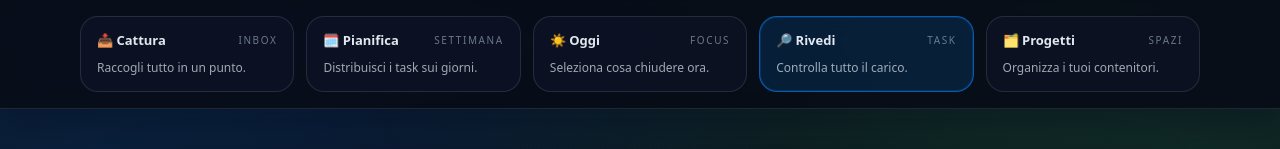
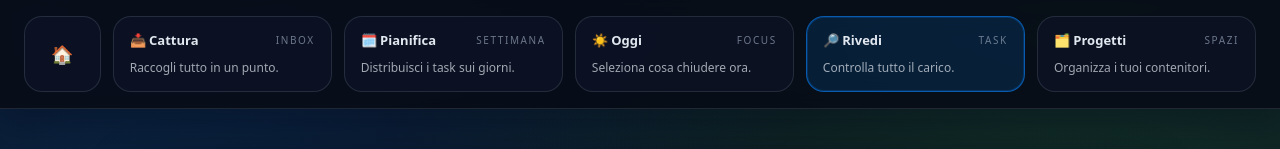
Before and after one commit to Ricc98it/task-control, a Next.js app: page /all in a window 1280 px wide. Shown: the top 149 px of the page. Built offline with nearby package versions, Linux system fonts and the light colour scheme; no server answers.

Commit message:
Update app

```diff
--- a/src/app/globals.css
+++ b/src/app/globals.css
@@ -1098,9 +1098,9 @@ select.glass-input {
 
 .nav-board {
   display: grid;
-  grid-template-columns: repeat(5, minmax(0, 1fr));
+  grid-template-columns: minmax(30px, 0.35fr) repeat(5, minmax(0, 1fr));
   gap: 12px;
-  max-width: 1120px;
+  max-width: 1240px;
   margin: 0 auto;
 }
 
@@ -1226,6 +1226,19 @@ select.glass-input {
   text-decoration: none;
   transition: border-color 0.2s ease, transform 0.2s ease,
     box-shadow 0.2s ease, background 0.2s ease;
+}
+
+.flow-card-home {
+  align-items: center;
+  justify-content: center;
+  min-width: 30px;
+  padding-left: 2px;
+  padding-right: 2px;
+}
+
+.flow-card-home-emoji {
+  font-size: 18px;
+  line-height: 1;
 }
 
 .flow-card:hover {
--- a/src/app/task/[id]/page.tsx
+++ b/src/app/task/[id]/page.tsx
@@ -155,12 +155,12 @@ export default function TaskDetailPage() {
 
     const { error } = await supabase
       .from("tasks")
-      .update({ status: "DONE" })
+      .delete()
       .eq("id", task.id);
 
     setSaving(false);
     if (error) setErr(error.message);
-    else router.push("/today"); // completato = sparisce
+    else router.push("/today"); // completato = eliminato
   }
 
   async function sendToToday() {
--- a/src/components/Icon.tsx
+++ b/src/components/Icon.tsx
@@ -7,7 +7,8 @@ type IconName =
   | "check"
   | "arrow-left"
   | "arrow-right"
-  | "list";
+  | "list"
+  | "home";
 
 type IconProps = {
   name: IconName;
@@ -76,6 +77,14 @@ export default function Icon({ name, size = 18, className }: IconProps) {
           <path d="M4 6h.01M4 12h.01M4 18h.01" />
         </svg>
       );
+    case "home":
+      return (
+        <svg {...common}>
+          <path d="M3 10.5l9-7 9 7" />
+          <path d="M5 10v9h14v-9" />
+          <path d="M9 19v-5h6v5" />
+        </svg>
+      );
     default:
       return null;
   }
--- a/src/components/Nav.tsx
+++ b/src/components/Nav.tsx
@@ -14,10 +14,18 @@ type FlowCard = {
   label: string;
   hint: string;
   desc: string;
-  key: SummaryKey;
+  key?: SummaryKey;
+  variant?: "home";
 };
 
 const flowBoard: FlowCard[] = [
+  {
+    href: "/",
+    label: "🏠 Home",
+    hint: "Start",
+    desc: "Panoramica generale.",
+    variant: "home",
+  },
   {
     href: "/inbox",
     label: "📥 Cattura",
@@ -57,6 +65,9 @@ const flowBoard: FlowCard[] = [
 
 function resolveActiveFlow(pathname: string | null) {
   if (!pathname) return null;
+  if (pathname === "/") {
+    return "/";
+  }
   if (pathname.startsWith("/inbox") || pathname.startsWith("/new")) {
     return "/inbox";
   }
@@ -140,7 +151,10 @@ export default function Nav() {
           .select("id", { count: "exact", head: true })
           .eq("status", "OPEN")
           .overlaps("work_days", weekDays),
-        supabase.from("tasks").select("id", { count: "exact", head: true }),
+        supabase
+          .from("tasks")
+          .select("id", { count: "exact", head: true })
+          .in("status", ["OPEN", "INBOX"]),
         supabase
           .from("projects")
           .select("id", { count: "exact", head: true }),
@@ -169,9 +183,25 @@ export default function Nav() {
       <div className="nav-shell">
         <nav className="nav-board">
           {flowBoard.map((item) => {
-            const count = summary?.[item.key] ?? 0;
+            const count = item.key ? summary?.[item.key] ?? 0 : 0;
             const isAlert = item.key === "overdue" && count > 0;
             const isActive = activeFlow === item.href;
+            if (item.variant === "home") {
+              return (
+                <Link
+                  key={item.href}
+                  href={item.href}
+                  aria-current={isActive ? "page" : undefined}
+                  aria-label="Home"
+                  className={
+                    "flow-card flow-card-home " +
+                    (isActive ? "flow-card-active" : "")
+                  }
+                >
+                  <span className="flow-card-home-emoji">🏠</span>
+                </Link>
+              );
+            }
             return (
               <Link
                 key={item.href}
@@ -179,6 +209,7 @@ export default function Nav() {
                 aria-current={isActive ? "page" : undefined}
                 className={
                   "flow-card " +
+                  (item.variant === "home" ? "flow-card-home " : "") +
                   (isAlert ? "border-rose-400/40 " : "") +
                   (isActive ? "flow-card-active" : "")
                 }
@@ -187,7 +218,7 @@ export default function Nav() {
                   <span className="flow-card-label">{item.label}</span>
                   <span className="flow-card-hint">{item.hint}</span>
                 </div>
-                {sessionState === "authed" ? (
+                {sessionState === "authed" && item.key ? (
                   <span
                     className={
                       "flow-card-count " + (isAlert ? "text-rose-200" : "")
```
